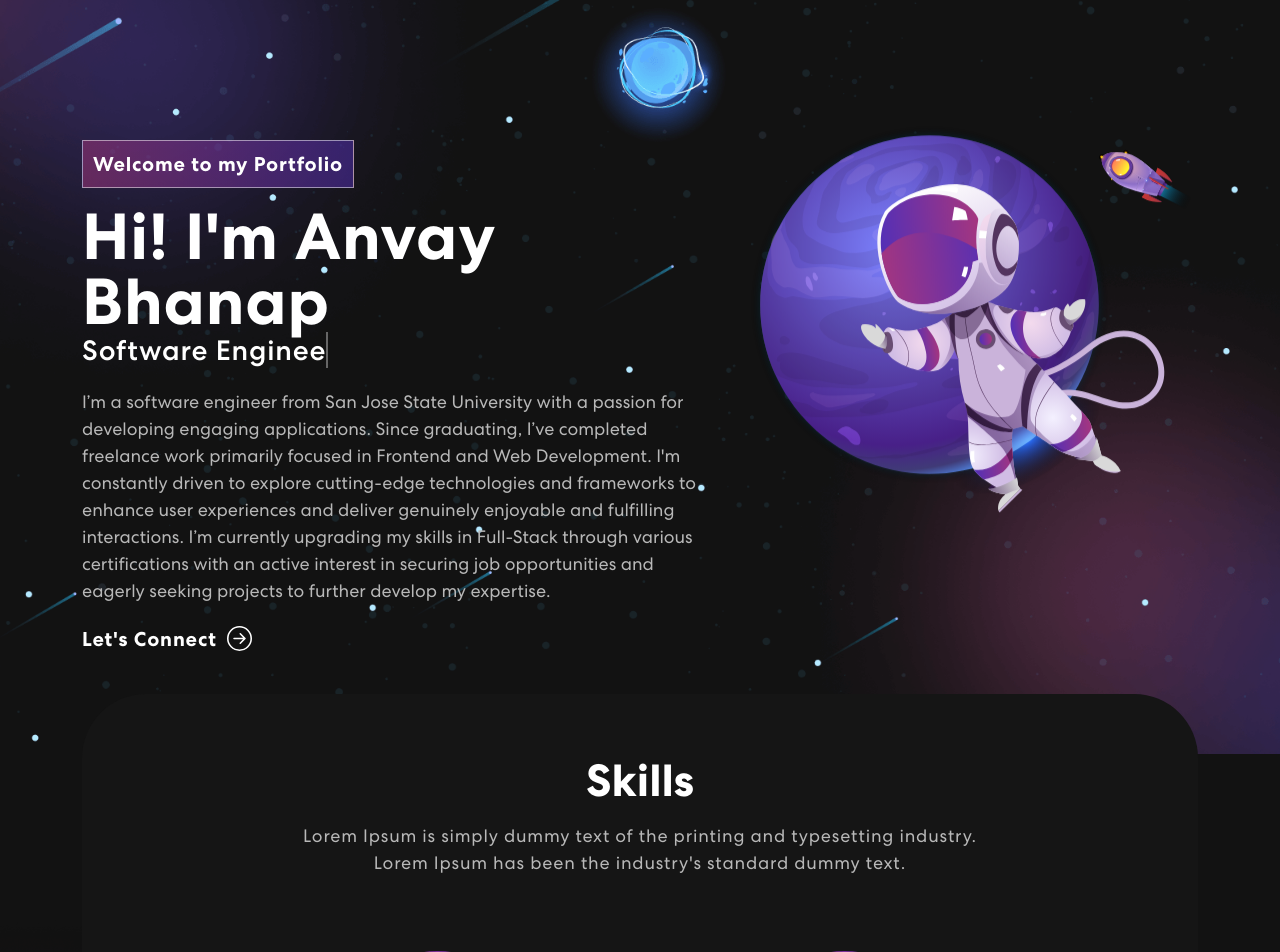
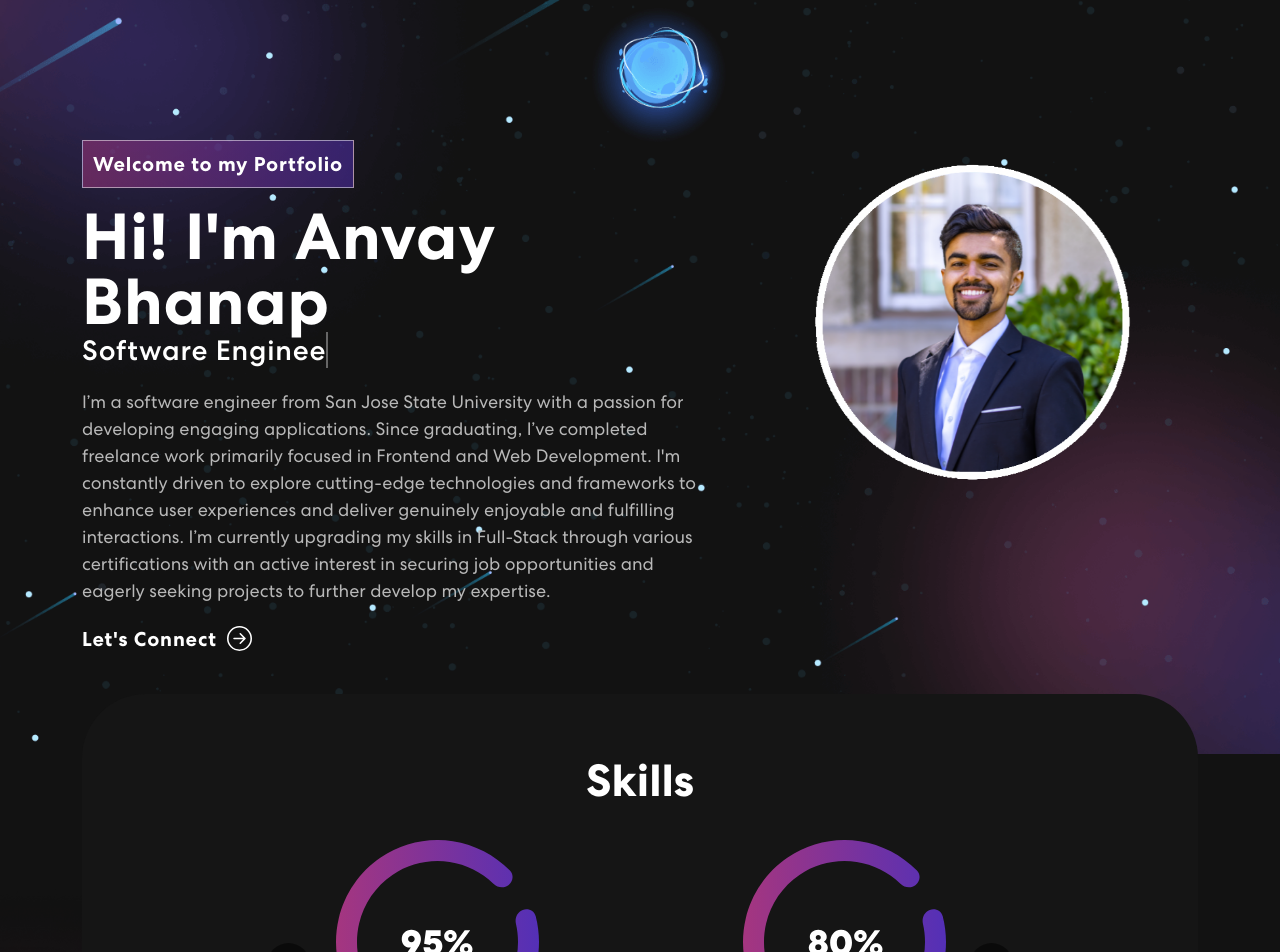
Before and after one commit to AnvayB/PortfolioWebsite, a React (Create React App) app: page / in a window 1280 px wide. Shown: the part 120-1072 px from the top of the page. Built offline with nearby package versions, Linux system fonts and the light colour scheme.

Commit message:
added pfp

```diff
--- a/src/components/Banner/Banner.jsx
+++ b/src/components/Banner/Banner.jsx
@@ -1,6 +1,6 @@
 import { useState, useEffect } from "react";
 import { Container, Row, Col } from "react-bootstrap";
-import headerImg from '../../assets/img/header-img.svg';
+import profile from '../../assets/img/profile.png'
 import { ArrowRightCircle } from 'react-bootstrap-icons';
 import 'animate.css';
 import TrackVisibility from 'react-on-screen';
@@ -71,7 +71,7 @@ function Banner() {
             <TrackVisibility>
               {({ isVisible }) =>
                 <div className={isVisible ? "animate__animated animate__zoomIn" : ""}>
-                  <img src={headerImg} alt="Header Img"/>
+                  <img src={profile} alt="" />
                 </div>}
             </TrackVisibility>
           </Col>
--- a/src/components/Skills/Skills.jsx
+++ b/src/components/Skills/Skills.jsx
@@ -36,7 +36,8 @@ function Skills() {
                 <div className="col-12">
                     <div className="skill-bx wow zoomIn">
                         <h2>Skills</h2>
-                        <p>Lorem Ipsum is simply dummy text of the printing and typesetting industry.<br></br> Lorem Ipsum has been the industry's standard dummy text.</p>
+                        {/* <p>Lorem Ipsum is simply dummy text of the printing and typesetting industry.<br></br> Lorem Ipsum has been the industry's standard dummy text.</p> */}
+                        <br />
                         <Carousel responsive={responsive} infinite={true} className="owl-carousel owl-theme skill-slider">
                             <div className="item">
                                 <img src={meter1} alt="Image" />
```
Also changed, not shown: src/assets/img/profile.png (added).
